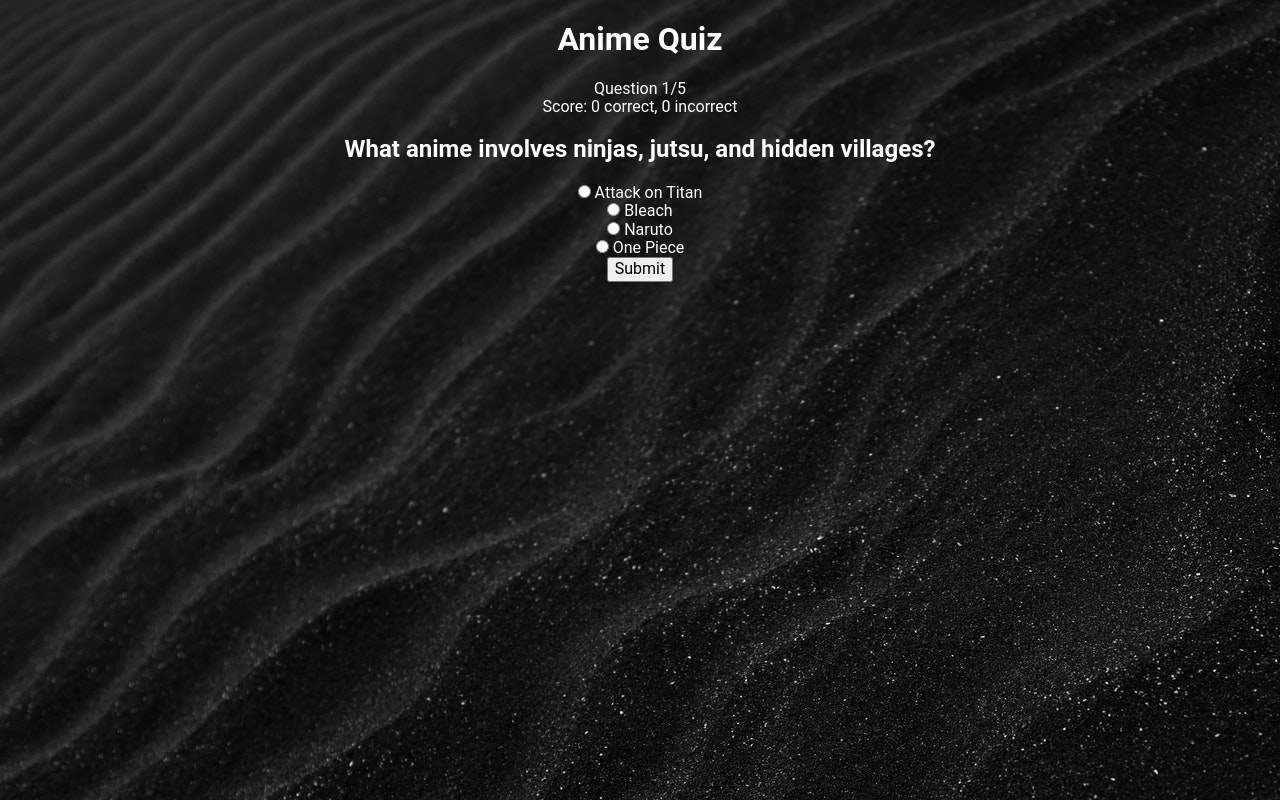
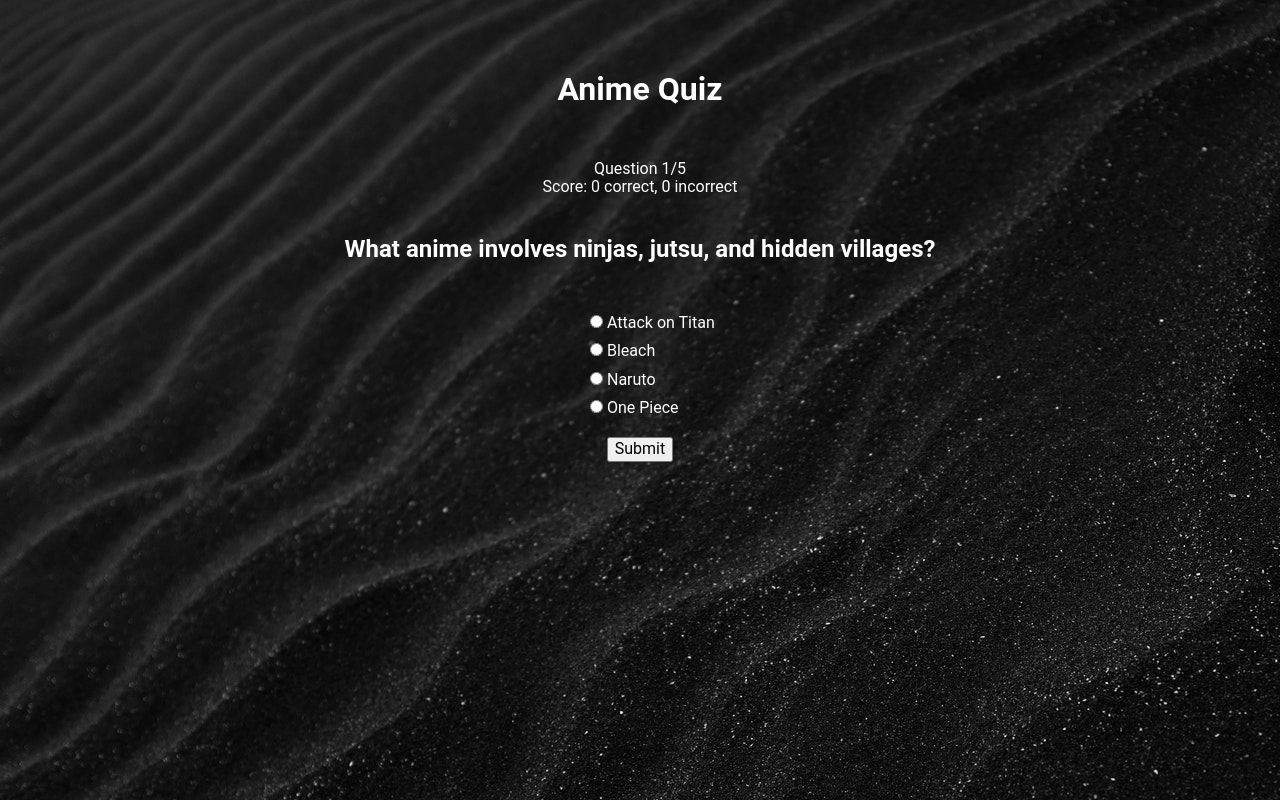
Before and after one commit to kylehall04/quizz-app, a plain HTML site: page index.html in a window 1280 px wide. Both pictures are taken after a click on the button "Begin Quiz". Drawn offline with nearby package versions, Linux system fonts and the light colour scheme.

Commit message:
Add files via upload

```diff
--- a/app.css
+++ b/app.css
@@ -8,18 +8,50 @@ body {
 
 }
 
-.homePage, {
+.homePage {
   margin: 40px;
   border: 1px solid rgb(122, 111, 122);
   padding: 20px
 }
 
-.results,  {
+.results  {
   margin: 40px;
   border: 1px solid rgb(122, 111, 122);
   padding: 20px
 }
 
-h1, h2, .question, .score,  {
+h1, h2, .question, .score  {
   text-align: center;
 }
+
+h1 {
+  padding-top: 50px;
+  padding-bottom: 30px;
+}
+
+h2 {
+  padding-top: 20px;
+  padding-bottom: 20px;
+}
+
+#submitAnswer {
+  margin-top: 20px
+}
+
+ul {
+  list-style: none;
+  max-width: 500px;
+  margin: 0 auto;
+  padding-left: 160px
+}
+
+li {
+  padding-top: 10px;
+  text-align: left;
+}
+
+@media (min-width: 500px) {
+  ul {
+    padding-left: 400px;
+  }
+}
--- a/app.js
+++ b/app.js
@@ -86,18 +86,18 @@ function generateQuestion() {
   let question = store.questions[store.questionNumber];
   let answers = question.answers.map((answer, idx) => {
     if (idx === 0) {
-      return `<input type="radio" id="${answer}" name="answer" value=${answer} required>
-    <label for="${answer}">${answer}</label><br>`;
+      return `<li class='answerStyle'><input type="radio" id="${answer}" name="answer" value=${answer} required>
+    <label for="${answer}">${answer}</label></li>`;
     }
-    return `<input type="radio" id="${answer}" name="answer" value=${answer}>
-    <label for="${answer}">${answer}</label><br>`;
+    return `<li class='answerStyle'><input type="radio" id="${answer}" name="answer" value=${answer}>
+    <label for="${answer}">${answer}</label></li>`;
   });
   return `<div class="questionSection">
     <div class="question">Question ${store.questionNumber + 1}/${store.questions.length}</div>
     <div class="score">Score: ${store.score} correct, ${store.questionNumber - store.score} incorrect</div>
+    <form class="options">
     <h2>${question.question}</h2>
-    <form class="options">
-      ${answers.join('')}
+      <ul>${answers.join('')}</ul>
       <button id="submitAnswer" class="hideButton">Submit</button>
     </form>
     </div>`;
@@ -118,16 +118,13 @@ function generateBadFeedBack() {
 </div>`;
 }
 
-function generateFeedback(chosen, correct) {
+function generateFeedback(isCorrect) {
   let feedback = ``;
   $('.hideButton').hide();
-  if (chosen === correct) {
+  if (isCorrect) {
     feedback = generateGoodFeedback();
-    store.questionNumber += 1;
-    store.score += 1;
   } else {
     feedback = generateBadFeedBack();
-    store.questionNumber += 1;
   }
   $('main').append(feedback);
 }
@@ -144,23 +141,32 @@ function generateResults() {
 /********** EVENT HANDLER FUNCTIONS **********/
 
 function handleQuiz() {
-  $('main').on('click', '#startQuiz', function() {
+  $('main').on('click', '#startQuiz', function () {
     store.quizStarted = true;
     render();
   });
 }
 
 function handleSubmit() {
-  $('main').on('submit', '.options', function(event) {
+  $('main').on('submit', '.options', function (event) {
     event.preventDefault();
     let correct = store.questions[store.questionNumber].correctAnswer;
     let chosen = $('input[name="answer"]:checked').attr('id');
-    generateFeedback(chosen, correct);
+    let isCorrect
+    if (chosen === correct) {
+      isCorrect = true;
+      store.questionNumber += 1;
+      store.score += 1;
+    } else {
+      isCorrect = false;
+      store.questionNumber += 1;
+    }
+    generateFeedback(isCorrect);
   });
 }
 
 function handleNext() {
-  $('main').on('click', '#nextQuestion', function(event) {
+  $('main').on('click', '#nextQuestion', function (event) {
     event.preventDefault();
     if (store.questionNumber === store.questions.length) {
       renderResults();
@@ -171,7 +177,7 @@ function handleNext() {
 }
 
 function handleRestart() {
-  $('main').on('click', '#restartQuiz', function(event) {
+  $('main').on('click', '#restartQuiz', function (event) {
     event.preventDefault();
     store.quizStarted = false;
     store.questionNumber = 0;
```
